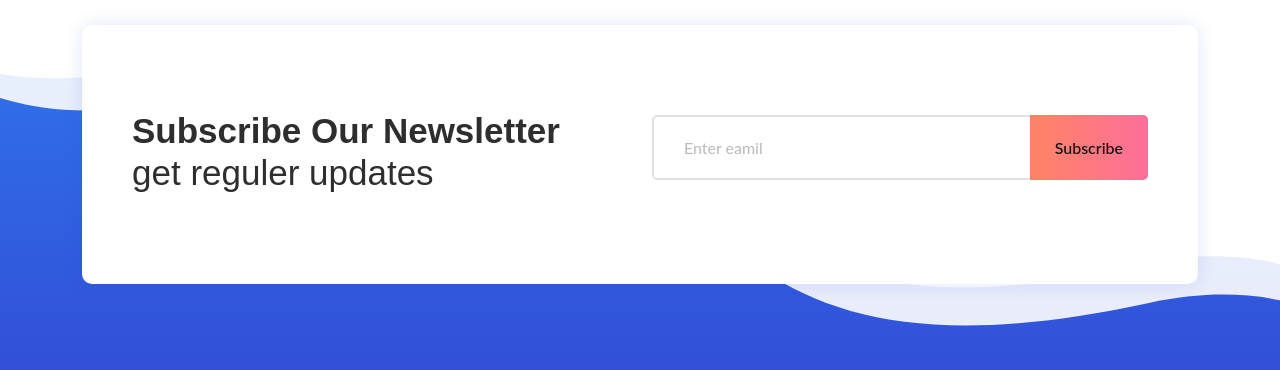
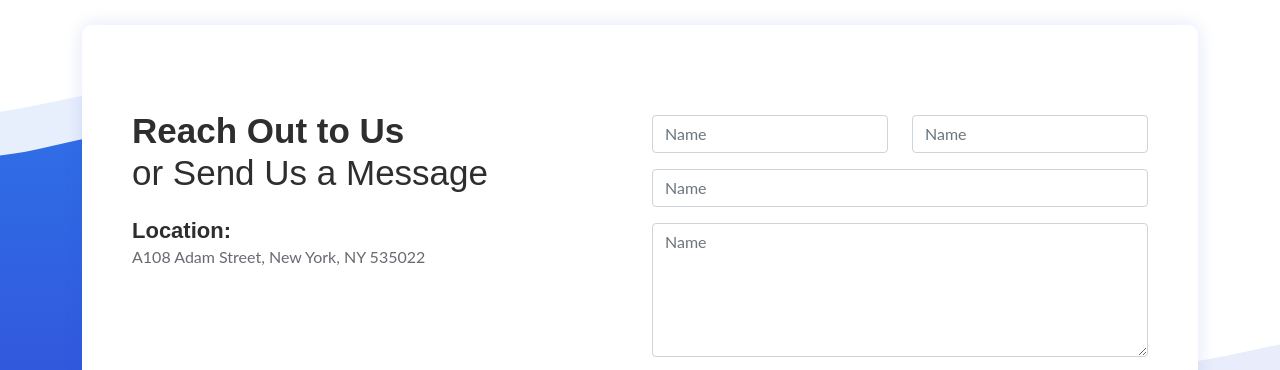
Before and after one commit to tghimanshu/finsaarthi, a plain HTML site: page index.html in a window 1280 px wide. Shown: the part 3710-4080 px from the top of the page. Drawn offline with Linux system fonts and the light colour scheme.

Commit message:
added contact form

```diff
--- a/index.html
+++ b/index.html
@@ -686,15 +686,58 @@
             <div class="col-lg-6">
               <div class="subscribe-content mt-45">
                 <h2 class="subscribe-title">
-                  Subscribe Our Newsletter <span>get reguler updates</span>
+                  Reach Out to Us <span>or Send Us a Message</span>
                 </h2>
+                <div class="address">
+                  <i class="bi bi-geo-alt"></i>
+                  <h4>Location:</h4>
+                  <p>A108 Adam Street, New York, NY 535022</p>
+                </div>
               </div>
             </div>
             <div class="col-lg-6">
-              <div class="subscribe-form mt-50">
+              <div class="mt-50">
                 <form action="#">
-                  <input type="text" placeholder="Enter eamil" />
-                  <button class="main-btn">Subscribe</button>
+                  <div class="row">
+                    <div class="col-md-6">
+                      <div class="input-group">
+                        <input
+                          type="text"
+                          class="form-control"
+                          placeholder="Name"
+                        />
+                      </div>
+                    </div>
+                    <div class="col-md-6">
+                      <div class="input-group">
+                        <input
+                          type="text"
+                          class="form-control"
+                          placeholder="Name"
+                        />
+                      </div>
+                    </div>
+                  </div>
+                  <div class="input-group mt-3">
+                    <input
+                      type="text"
+                      class="form-control"
+                      placeholder="Name"
+                    />
+                  </div>
+                  <div class="input-group mt-3">
+                    <textarea
+                      type="text"
+                      class="form-control"
+                      rows="5"
+                      placeholder="Name"
+                    ></textarea>
+                  </div>
+                  <div class="text-center mt-3">
+                    <button class="btn btn-success rounded-pill">
+                      Send Message
+                    </button>
+                  </div>
                 </form>
               </div>
             </div>
```
